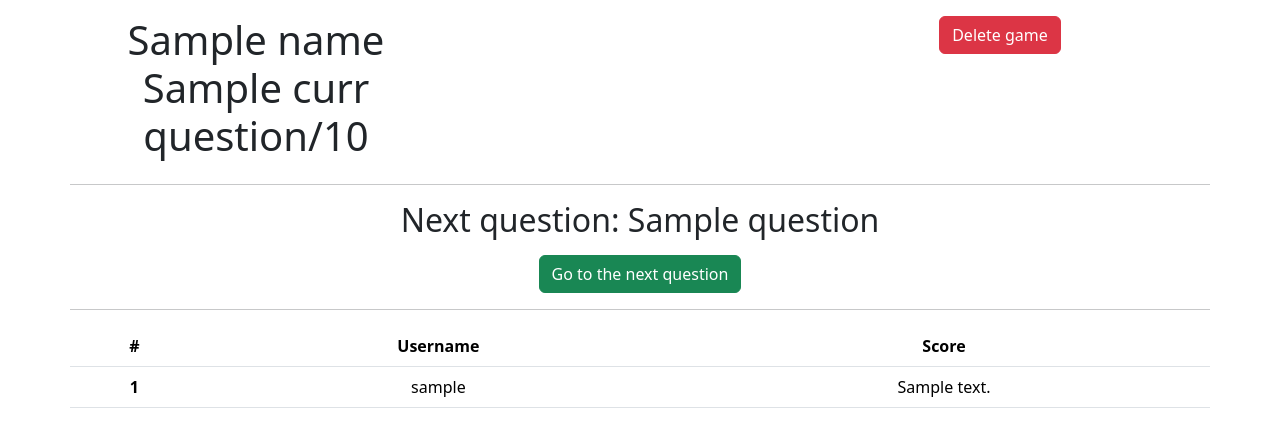
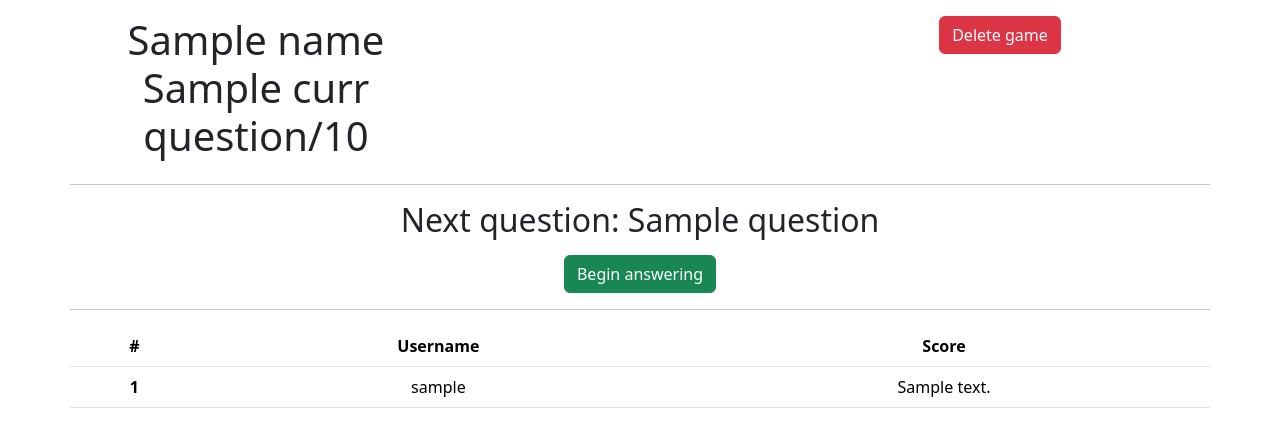
Before and after one commit to muyrety/Smarter, a Flask app: template smarter/templates/game/owner_view.html in a window 1280 px wide. Shown: the part 60-507 px from the top of the page. Run offline with Flask 3, Linux system fonts and the light colour scheme; the template is opened without the code that fills it: most values are stand-ins (such as "Sample title", 1, 10 or a date in 2020).

Commit message:
Typo fix and minor loading change

```diff
--- a/smarter/templates/game/owner_view.html
+++ b/smarter/templates/game/owner_view.html
@@ -24,7 +24,7 @@
             <span id="nextQuestion">{{ question }}</span>
         </h2>
         <div class="col mt-2">
-            <button class="{{ 'd-none' if answering }} btn btn-success" id="goNextQuestion"> Go to the next question </button>
+            <button class="{{ 'd-none' if answering }} btn btn-success" id="goNextQuestion"> Begin answering </button>
             <button class="{{ 'd-none' if not answering }} btn btn-danger" id="endAnswering"> Stop question answering </button>
         </div>
         <hr class="mt-3">
@@ -34,9 +34,7 @@
                     <th scope="col">#</th>
                     <th scope="col">Username</th>
                     <th scope="col">Score</th>
-                    {% if answering %}
                     <th class="{{ 'd-none' if not answering }}" scope="col">Answered</th>
-                    {% endif %}
                 </tr>
             </thead>
             <tbody>
```
